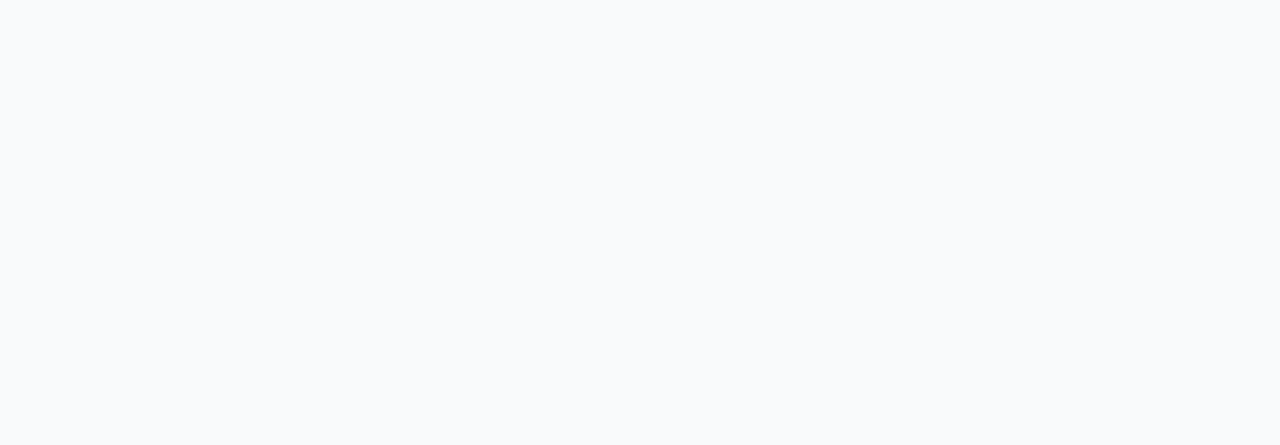
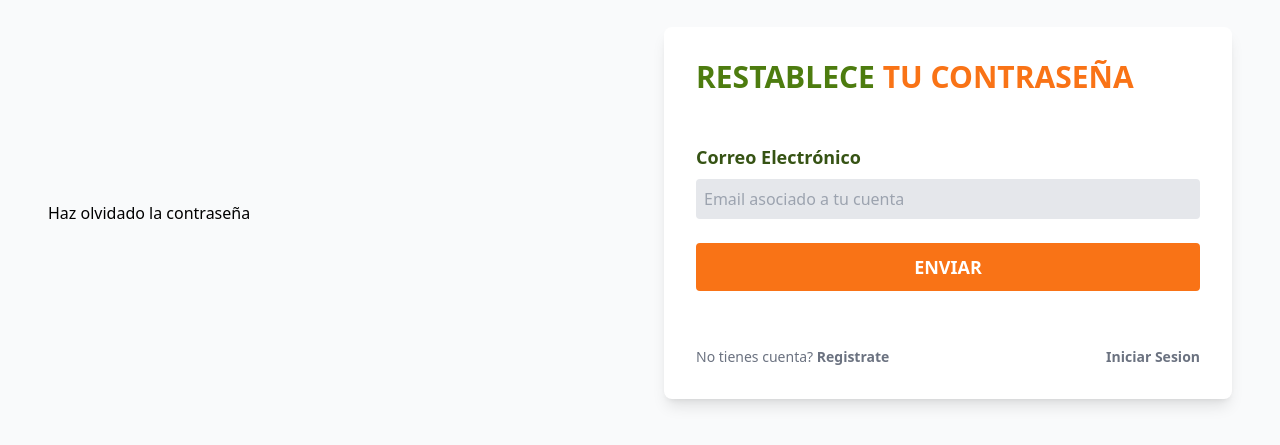
Before and after one commit to AndresCpulveda/ACM-MERN-Frontend, a React (Vite) app: page /forgot-password in a window 1280 px wide. Before the commit this address had no page. Shown: the part 187-632 px from the top of the page. Built offline with nearby package versions, Linux system fonts and the light colour scheme.

Commit message:
forgot password page added

```diff
--- a/src/App.jsx
+++ b/src/App.jsx
@@ -1,6 +1,7 @@
 import {BrowserRouter, Route, Routes} from 'react-router-dom'
 
 import AuthLayout from './layouts/AuthLayout'
+import ForgotPassword from './pages/ForgotPassword'
 import Login from './pages/Login'
 import Register from './pages/Register'
 
@@ -12,6 +13,7 @@
           <Route path='/' element={<AuthLayout />}>
             <Route index element={<Login />}/>
             <Route path='register' element={<Register />}/>
+            <Route path='forgot-password' element={<ForgotPassword />}/>
           </Route>
         </Routes>
       </BrowserRouter>
--- /dev/null
+++ b/src/pages/ForgotPassword.jsx
@@ -0,0 +1,33 @@
+import React from 'react'
+import { Link } from 'react-router-dom'
+
+function ForgotPassword() {
+  return (
+    <>
+      <div>Haz olvidado la contraseña</div>
+      <div className='flex flex-col gap-8 shadow-lg bg-white p-8 rounded-lg'>
+        <h1 className='uppercase text-lime-700 text-3xl font-black mb-4'>Restablece <span className='text-orange-500'>tu contraseña</span></h1>
+        <form>
+          <div className='flex flex-col gap-2'>
+            <label className='text-lime-900 font-bold text-lg'>Correo Electrónico</label>
+            <input
+              className='bg-gray-200 rounded p-2'
+              placeholder='Email asociado a tu cuenta'
+            ></input>
+          </div>
+          <input
+            type='submit'
+            value='enviar'
+            className='border-2 border-orange-500 bg-orange-500 hover:bg-white text-white hover:text-orange-500 text-lg font-bold uppercase rounded p-2 my-6 w-full cursor-pointer transition-all'
+          ></input>
+        </form>
+        <div className='flex justify-between'>
+          <p className='text-gray-500 text-sm'>No tienes cuenta? <Link to='/register' className='hover:text-gray-600 font-bold'>Registrate</Link></p>
+          <Link to='/' className='text-sm text-gray-500 font-bold hover:text-gray-600'>Iniciar Sesion</Link>
+        </div>
+      </div>
+    </>
+  )
+}
+
+export default ForgotPassword
--- a/src/pages/Login.jsx
+++ b/src/pages/Login.jsx
@@ -7,8 +7,8 @@
       <div>
         <h1>Inicia sesion y administra tus clientes</h1>
       </div>
-      <div className='flex flex-col justify-center shadow-lg p-8 rounded-xl bg-white'>
-        <h1 className='text-4xl text-lime-800 font-bold text-center uppercase mb-8 mt-4'>inicia sesion</h1>
+      <div className='flex flex-col justify-center shadow-lg p-8 rounded-lg bg-white'>
+        <h1 className='text-3xl text-lime-700 font-black text-center uppercase mb-8 mt-4'>inicia sesion</h1>
         <form>
           <div className='flex flex-col'>
             <label className='capitalize text-lime-900 text-lg font-bold'>usuario</label>
@@ -25,8 +25,8 @@
           ></input>
         </form>
         <nav className='flex flex-col md:flex-row justify-between mt-8 mb-2'>
-          <p className='text-gray-400 text-sm'>Si aun no tienes una cuenta <Link className='text-gray-500 hover:text-gray-600 font-bold transition-all'>Registrate aquí</Link></p>
-          <Link className='text-gray-400 mt-4 md:mt-0 text-sm hover:text-gray-600 transition-all'>Olvidé mi contraseña</Link>
+          <p className='text-gray-400 text-sm'>Si aun no tienes una cuenta <Link to='/register' className='text-gray-500 hover:text-gray-600 font-bold transition-all'>Registrate aquí</Link></p>
+          <Link to='/forgot-password' className='text-gray-400 mt-4 md:mt-0 text-sm hover:text-gray-600 transition-all'>Olvidé mi contraseña</Link>
         </nav>
       </div>
     </>
--- a/src/pages/Register.jsx
+++ b/src/pages/Register.jsx
@@ -5,8 +5,8 @@
   return (
     <>
       <div>Administra tus Clientes</div>
-      <div className='shadow-lg bg-white p-8'>
-        <h1 className='text-4xl uppercase text-center mb-8 text-lime-700 font-bold'>Registrate</h1>
+      <div className='shadow-lg bg-white p-8 rounded-lg'>
+        <h1 className='text-3xl uppercase text-center mb-8 text-lime-700 font-black'>Registrate</h1>
         <form>
           <div className='flex flex-col gap-2'>
             <label className='text-lime-900 font-bold text-lg'>Email</label>
@@ -38,8 +38,8 @@
           ></input>
         </form>
         <nav className='flex justify-between mt-8'>
-          <p className='text-gray-500'>Ya tienes una cuenta? <Link className='font-bold text-gray-500 hover:text-gray-700'>Inicia Sesion</Link></p>
-          <Link className='text-gray-500 hover:text-gray-700'>Olividé mi contraseña</Link>
+          <p className='text-gray-500 text-sm'>Ya tienes una cuenta? <Link to='/' className='font-bold text-gray-500 hover:text-gray-700'>Inicia Sesion</Link></p>
+          <Link to='/forgot-password' className='text-sm text-gray-500 hover:text-gray-700'>Olividé mi contraseña</Link>
         </nav>
       </div>
     </>
```
